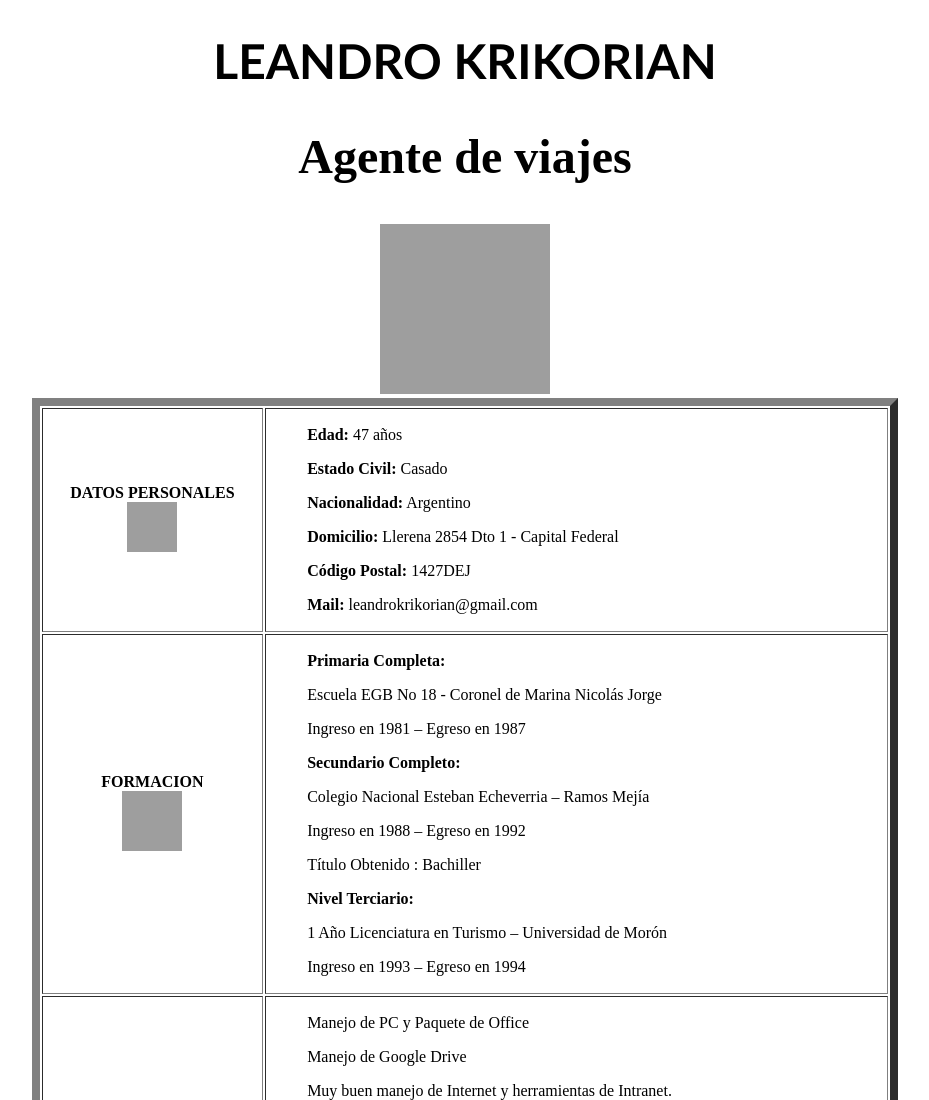
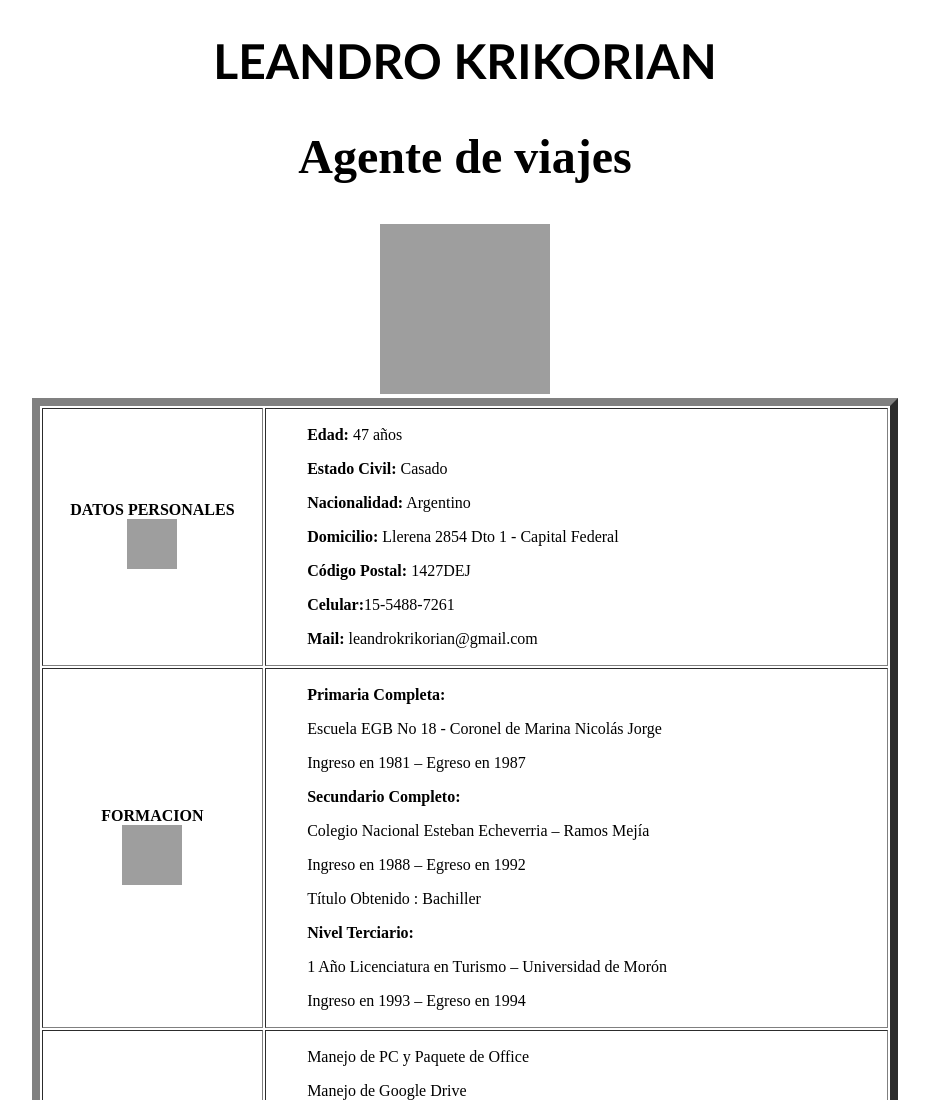
Before and after one commit to lekri75/C.Vitae, a plain HTML site: page index.html in a window 1280 px wide. Shown: the top 1100 px of the page, without its empty margins (175-1104 px from the left). Drawn offline with Linux system fonts and the light colour scheme; grey boxes are pictures that could not be loaded.

Commit message:
Update index.html

```diff
--- a/index.html
+++ b/index.html
@@ -45,6 +45,7 @@
     <ul><b>Nacionalidad:</b> Argentino</ul>
     <ul><b>Domicilio:</b> Llerena 2854 Dto 1 - Capital Federal</ul>
     <ul><b>Código Postal:</b> 1427DEJ</ul>
+    <ul><b>Celular:</b>15-5488-7261</ul>
     <ul><b>Mail:</b> leandrokrikorian@gmail.com</ul>
   </td>
   </tr>
```
